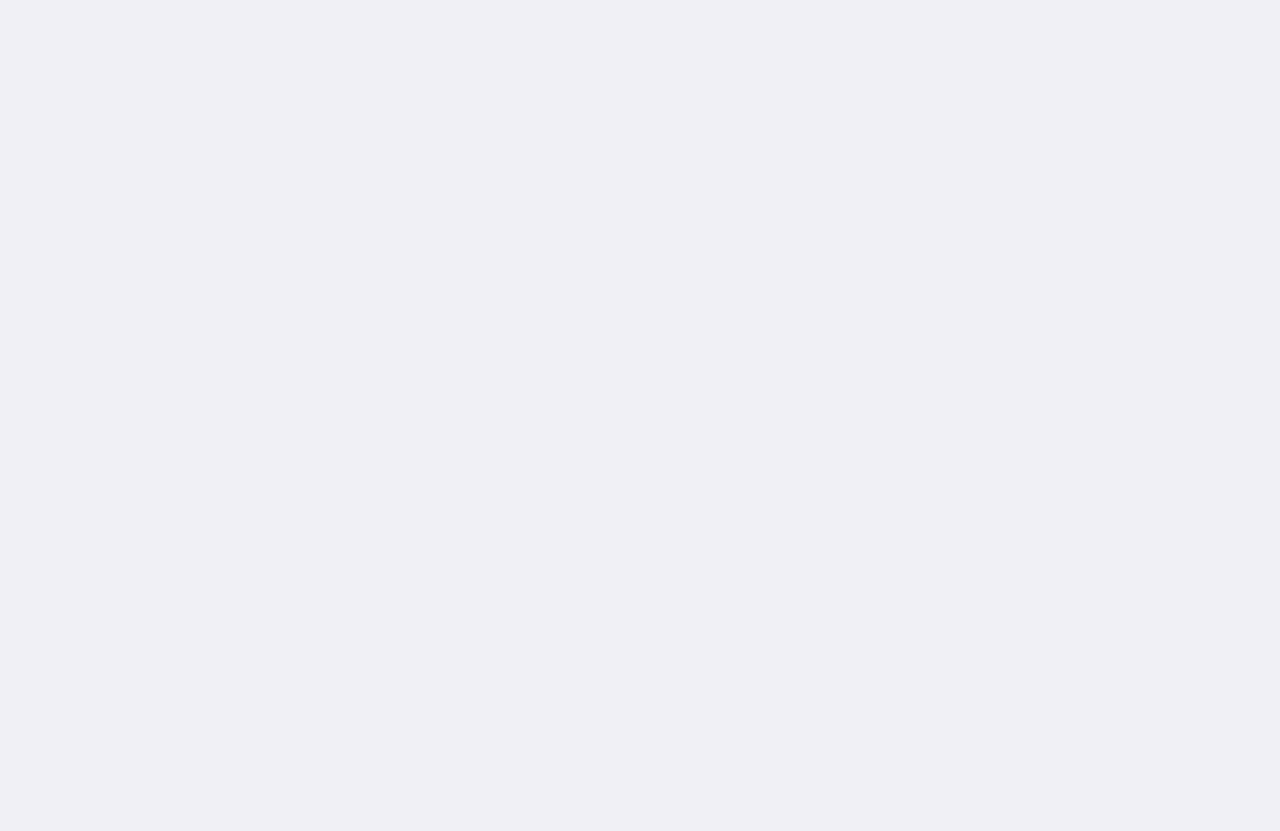
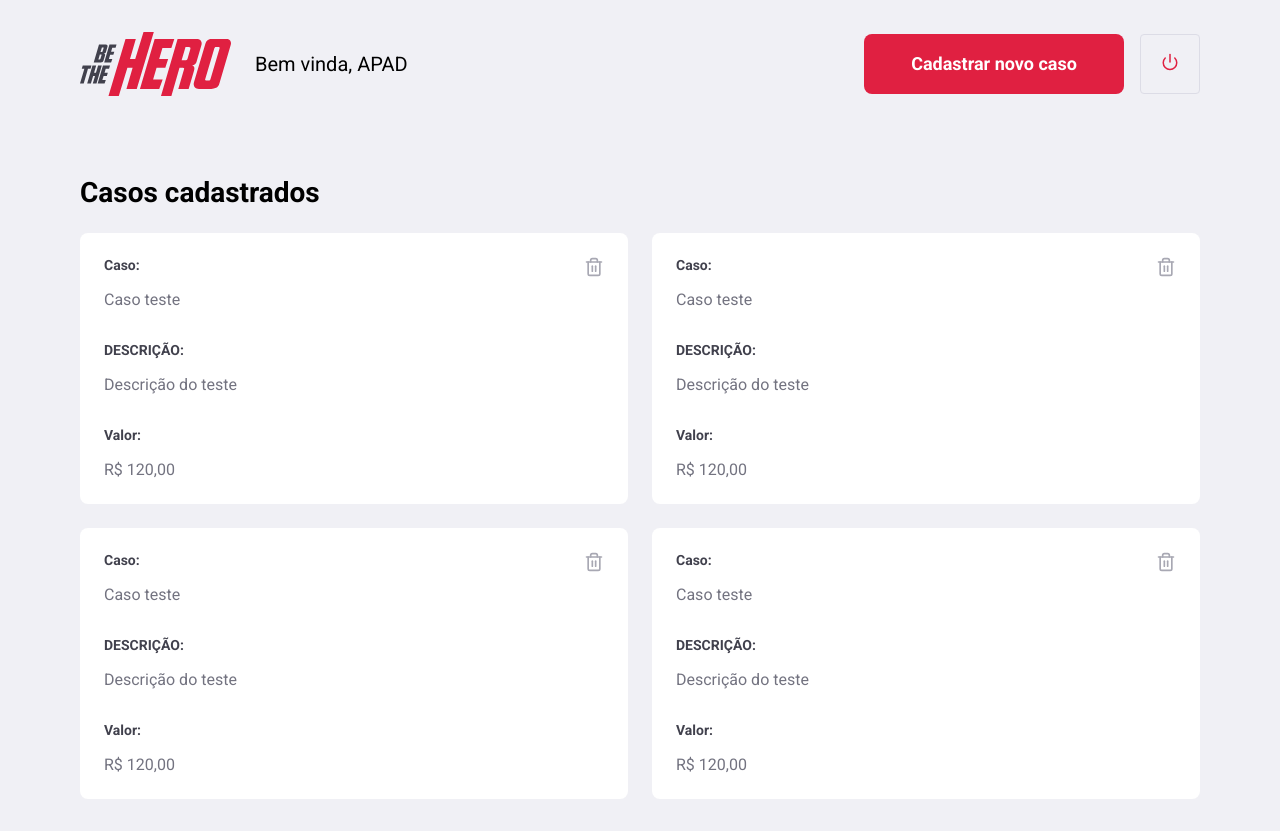
Before and after one commit to maxzanelato/omnistack-11-front-end, a React (Create React App) app: page /profile in a window 1280 px wide. Before the commit the page ends 800 px from the top, so only its background shows below. Built offline with nearby package versions, Linux system fonts and the light colour scheme.

Commit message:
Criação do profile

```diff
--- a/src/pages/Logon/styles.css
+++ b/src/pages/Logon/styles.css
@@ -6,7 +6,7 @@
 
   display: flex;
   align-items: center;
-  justify-content: center;
+  justify-content: space-between;
 }
 
 .logon-container section.form {
--- /dev/null
+++ b/src/pages/Profile/index.js
@@ -0,0 +1,87 @@
+import React from "react";
+import { Link } from "react-router-dom";
+
+import "./styles.css";
+
+import logoImg from "../../assets/logo.svg";
+import { FiPower, FiTrash2 } from "react-icons/fi";
+
+export default function Profile() {
+  return (
+    <div className="profile-container">
+      <header>
+        <img src={logoImg} alt="Logo" />
+        <span>Bem vinda, APAD</span>
+
+        <Link className="button" to="/incidents/new">
+          Cadastrar novo caso
+        </Link>
+        <button type="button">
+          <FiPower size={18} color="#E02041" />
+        </button>
+      </header>
+      <h1>Casos cadastrados</h1>
+      <ul>
+        <li>
+          <strong>Caso:</strong>
+          <p>Caso teste</p>
+
+          <strong>DESCRIÇÃO:</strong>
+          <p>Descrição do teste</p>
+
+          <strong>Valor:</strong>
+          <p>R$ 120,00</p>
+
+          <button type="button">
+            <FiTrash2 size={20} color="#a8a8b3" />
+          </button>
+        </li>
+
+        <li>
+          <strong>Caso:</strong>
+          <p>Caso teste</p>
+
+          <strong>DESCRIÇÃO:</strong>
+          <p>Descrição do teste</p>
+
+          <strong>Valor:</strong>
+          <p>R$ 120,00</p>
+
+          <button type="button">
+            <FiTrash2 size={20} color="#a8a8b3" />
+          </button>
+        </li>
+
+        <li>
+          <strong>Caso:</strong>
+          <p>Caso teste</p>
+
+          <strong>DESCRIÇÃO:</strong>
+          <p>Descrição do teste</p>
+
+          <strong>Valor:</strong>
+          <p>R$ 120,00</p>
+
+          <button type="button">
+            <FiTrash2 size={20} color="#a8a8b3" />
+          </button>
+        </li>
+
+        <li>
+          <strong>Caso:</strong>
+          <p>Caso teste</p>
+
+          <strong>DESCRIÇÃO:</strong>
+          <p>Descrição do teste</p>
+
+          <strong>Valor:</strong>
+          <p>R$ 120,00</p>
+
+          <button type="button">
+            <FiTrash2 size={20} color="#a8a8b3" />
+          </button>
+        </li>
+      </ul>
+    </div>
+  );
+}
--- /dev/null
+++ b/src/pages/Profile/styles.css
@@ -0,0 +1,89 @@
+.profile-container {
+  width: 100%;
+  max-width: 1180px;
+  padding: 0 30px;
+  margin: 32px auto;
+}
+
+.profile-container header {
+  display: flex;
+  align-items: center;
+}
+
+.profile-container header span {
+  font-size: 20px;
+  margin-left: 24px;
+}
+
+.profile-container header img {
+  height: 64px;
+}
+
+.profile-container header a {
+  width: 260px;
+  margin-left: auto;
+  margin-top: 0;
+  text-align: center;
+}
+
+.profile-container header button {
+  height: 60px;
+  width: 60px;
+  border-radius: 4px;
+  border: 1px solid #dcdce6;
+  background-color: transparent;
+  margin-left: 16px;
+  transition: border-color 0.2s;
+}
+
+.profile-container header button:hover {
+  border-color: #999;
+}
+
+.profile-container h1 {
+  margin-top: 80px;
+  margin-bottom: 24px;
+}
+
+.profile-container ul {
+  display: grid;
+  grid-template-columns: repeat(2, 1fr);
+  grid-gap: 24px;
+  list-style: none;
+}
+
+.profile-container ul li {
+  background-color: #FFF;
+  padding: 24px;
+  border-radius: 8px;
+  position: relative;
+}
+
+.profile-container ul li button {
+  position: absolute;
+  right: 24px;
+  top: 24px;
+  border: 0;
+  background-color: transparent;
+}
+
+.profile-container ul li button:hover {
+  opacity: 0.8;
+}
+
+.profile-container ul li strong {
+  display: block;
+  margin-bottom: 16px;
+  color: #41414d;
+}
+
+/* Selecionando o strong que possui um p anteriormente */
+.profile-container ul li p+strong {
+  margin-top: 32px;
+}
+
+.profile-container ul li p {
+  color: #737380;
+  line-height: 21px;
+  font-size: 16px;
+}
--- a/src/routes.js
+++ b/src/routes.js
@@ -4,6 +4,7 @@
 
 import Logon from "./pages/Logon";
 import Register from "./pages/Register";
+import Profile from "./pages/Profile";
 
 export default function Routes() {
   return (
@@ -11,6 +12,7 @@
       <Switch>
         <Route path="/" exact component={Logon} />
         <Route path="/register" component={Register} />
+        <Route path="/profile" component={Profile} />
       </Switch>
     </BrowserRouter>
   );
```
